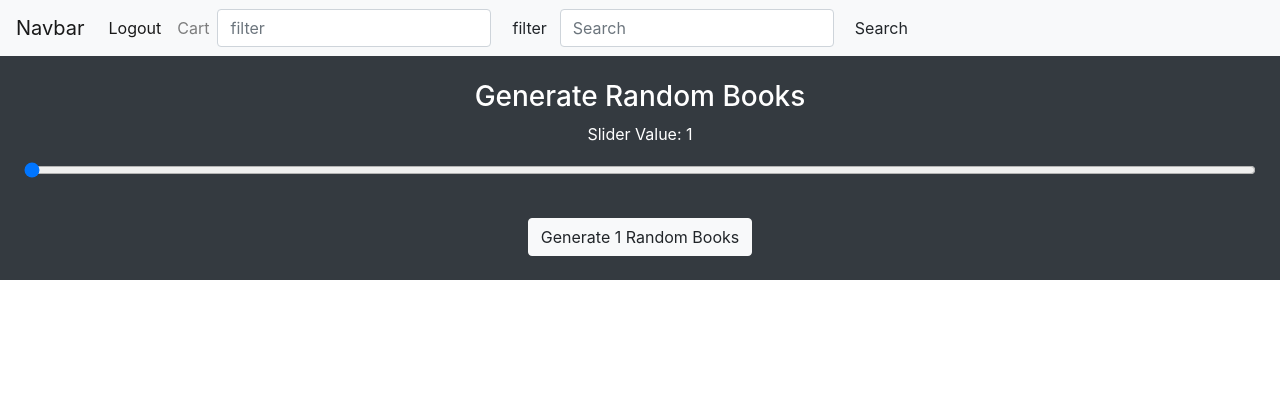
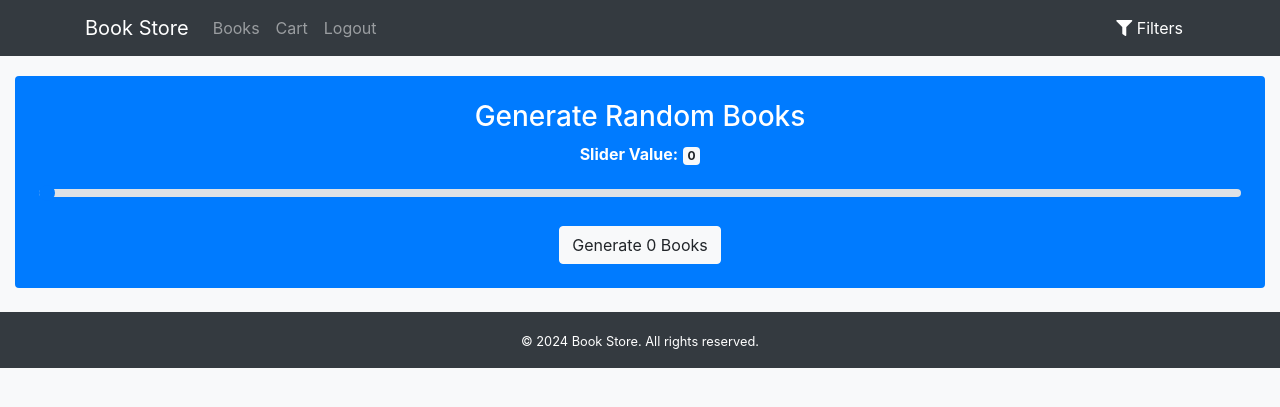
Before and after one commit to CitrinePanda628/shop, a Flask app: page /books in a window 1280 px wide. Shown: the top 407 px of the page. Run offline with Flask 3, Linux system fonts and the light colour scheme; some libraries are stand-ins or nearby versions.

Commit message:
add filter navbar

```diff
--- a/templates/home/main.html
+++ b/templates/home/main.html
@@ -1,5 +1,5 @@
 <!DOCTYPE html>
-<html>
+<html lang="en">
   <head>
     <meta charset="utf-8" />
     <meta name="viewport" content="width=device-width, initial-scale=1" />
@@ -11,60 +11,210 @@
     />
     <link
       rel="stylesheet"
-      href="https://stackpath.bootstrapcdn.com/font-awesome/4.7.0/css/font-awesome.min.css"
+      href="https://cdnjs.cloudflare.com/ajax/libs/font-awesome/5.15.4/css/all.min.css"
       crossorigin="anonymous"
     />
-<!-- this is main html -->
-    <title>
-        {% block title %}{% endblock %}
-    </title>
+    <title>{% block title %}{% endblock %}</title>
+    <style>
+      body {
+        background-color: #f8f9fa;
+      }
+
+      /* Main content area */
+      .main-content {
+        padding-top: 20px;
+      }
+
+      /* Customizing the navbar */
+      .navbar {
+        z-index: 999;
+      }
+
+      .navbar .form-inline input,
+      .navbar .form-inline select {
+        margin-left: 5px;
+      }
+
+      /* Aligning items in navbar */
+      .navbar .left-nav-items {
+        display: flex;
+        justify-content: flex-start;
+        flex: 1;
+      }
+
+      .navbar .right-nav-items {
+        display: flex;
+        justify-content: flex-end;
+      }
+
+      /* Filter form styling */
+      .filter-form {
+        display: none;
+        flex-wrap: wrap;
+        justify-content: flex-start;
+        gap: 8px;
+      }
+
+      .filter-form input,
+      .filter-form select {
+        width: 150px;
+        margin-bottom: 10px;
+      }
+
+      /* Toggle button styling */
+      .toggle-filters-btn {
+        background-color: transparent;
+        border: none;
+        color: #ffffff;
+      }
+
+      /* Hide other navbar items when filter is shown */
+      .navbar .left-nav-items {
+        display: flex;
+      }
+
+      .navbar .left-nav-items.hide {
+        display: none;
+      }
+
+      /* Toggle active class styling */
+      .filter-form.active {
+        display: flex;
+      }
+    </style>
   </head>
   <body>
     <!-- Navbar -->
-    <nav class="navbar navbar-expand-lg navbar-light bg-light">
-      <a class="navbar-brand" href="#">Navbar</a>
-      <button class="navbar-toggler" type="button" data-toggle="collapse" data-target="#navbarNav" aria-controls="navbarNav" aria-expanded="false" aria-label="Toggle navigation">
+    <nav class="navbar navbar-expand-lg navbar-dark bg-dark">
+      <div class="container">
+        <!-- Left side of navbar -->
+        <div class="left-nav-items">
+          <a class="navbar-brand" href="/">Book Store</a>
+          <button
+            class="navbar-toggler"
+            type="button"
+            data-toggle="collapse"
+            data-target="#navbarNav"
+            aria-controls="navbarNav"
+            aria-expanded="false"
+            aria-label="Toggle navigation"
+          >
             <span class="navbar-toggler-icon"></span>
           </button>
           <div class="collapse navbar-collapse" id="navbarNav">
             <ul class="navbar-nav">
-          <li class="nav-item active">
-            <a class="nav-link" href="/#">Logout</a>
+              <li class="nav-item">
+                <a class="nav-link" href="/books">Books</a>
               </li>
               <li class="nav-item">
-            <a class="nav-link" href="/cart">Cart</a>
+                <a class="nav-link" href="/cart">Cart
+                  {% set cart_count = session.get('cart', []) | length %}
+                  {% if cart_count > 0 %}
+                    <span class="badge badge-light">{{ cart_count }}</span>
+                  {% endif %}
+                </a>
+              </li>
+              <li class="nav-item">
+                <a class="nav-link" href="/logout">Logout</a>
               </li>
             </ul>
-        <form class="form-inline my-2 my-lg-0">
-            <input class="form-control mr-sm-2" type="filter" placeholder="filter" aria-label="Search">
-            <button class="btn bt-outline-success my-2 my-sm-0" type="submit">filter</button>
+          </div>
+        </div>
+
+        <!-- Right side of navbar for filters -->
+        <div class="right-nav-items">
+          <!-- Toggle button to show/hide filters -->
+          <button
+            class="btn btn-outline-light toggle-filters-btn"
+            type="button"
+            id="toggle-filters-btn"
+          >
+            <i class="fas fa-filter"></i> Filters
+          </button>
+
+          <!-- Filter Form in Navbar (Initially hidden) -->
+          <div class="filter-form" id="filter-form">
+            <form class="form-inline">
+              <!-- Book Name Filter -->
+              <input class="form-control" type="search" placeholder="Name" aria-label="Search" />
+
+              <!-- Author Name Filter -->
+              <input class="form-control" type="search" placeholder="Author" aria-label="Search" />
+
+              <!-- Rating Filter -->
+              <select class="form-control" aria-label="Rating">
+                <option value="">Rating</option>
+                <option value="1">1 Star</option>
+                <option value="2">2 Stars</option>
+                <option value="3">3 Stars</option>
+                <option value="4">4 Stars</option>
+                <option value="5">5 Stars</option>
+              </select>
+
+              <!-- Price Filter -->
+              <select class="form-control" aria-label="Price">
+                <option value="">Price</option>
+                <option value="low-high">Low to High</option>
+                <option value="high-low">High to Low</option>
+              </select>
+
+              <!-- Category Filter -->
+              <select class="form-control" aria-label="Category">
+                <option value="">Category</option>
+                <option value="action">Action</option>
+                <option value="romance">Romance</option>
+                <option value="poetry">Poetry</option>
+                <option value="fantasy">Fantasy</option>
+                <option value="mystery">Mystery</option>
+                <option value="thriller">Thriller</option>
+                <option value="sci-fi">Sci-Fi</option>
+                <option value="biography">Biography</option>
+              </select>
+
+              <button class="btn btn-outline-light" type="submit">Apply</button>
             </form>
-        <form class="form-inline my-2 my-lg-0">
-            <input class="form-control mr-sm-2" type="search" placeholder="Search" aria-label="Search">
-            <button class="btn bt-outline-success my-2 my-sm-0" type="submit">Search</button>
-        </form>
+          </div>
+        </div>
       </div>
     </nav>
 
-    <!-- Main content block -->
+    <!-- Main content area -->
+    <div class="main-content">
       {% block content %}{% endblock %}
+    </div>
+
+    <!-- Footer -->
+    <footer class="bg-dark text-white text-center py-3">
+      <div class="container">
+        <small>&copy; 2024 Book Store. All rights reserved.</small>
+      </div>
+    </footer>
 
     <!-- Script includes -->
     <script
-        src="https://code.jquery.com/jquery-3.2.1.slim.min.js"
-        integrity="sha384-KJ3o2DKtIkvYIK3UENzmM7KCkRr/rE9/Qpg6aAZGJwFDMVNA/GpGFF93hXpG5KkN"
+      src="https://code.jquery.com/jquery-3.6.0.min.js"
+      integrity="sha384-KyZXEAg3QhqLMpG8r+Knujsl5/5hb7O9v1d6pT4PeRM3F+3jfFjE6oTFbW8P2z5"
       crossorigin="anonymous"
     ></script>
     <script
-        src="https://cdnjs.cloudflare.com/ajax/libs/popper.js/1.12.9/umd/popper.min.js"
-        integrity="sha384-ApNbgh9B+Y1QKtv3Rn7W3mgPxhU9K/ScQsAP7hUibX39j7fakFPskvXusvfa0b4Q"
+      src="https://cdn.jsdelivr.net/npm/bootstrap@4.6.1/dist/js/bootstrap.bundle.min.js"
+      integrity="sha384-fQybjgWLrvvRgtW6B6SLPWxwtFqJpjn9OhcJL1/7C2Ofm09Qj8CU/NF9iLY+64z4"
       crossorigin="anonymous"
     ></script>
-    <script
-        src="https://maxcdn.bootstrapcdn.com/bootstrap/4.0.0/js/bootstrap.min.js"
-        integrity="sha384-JZR6Spejh4U02d8jOt6vLEHfe/JQGiRRSQQxSfFWpi1MquVdAyjUar5+76PVCmYl"
-        crossorigin="anonymous"
-    ></script>
-    <script src="{{ url_for('static', filename='script.js') }}"></script>
+
+    <!-- Custom Script to Toggle Filters and Navbar Items -->
+    <script>
+      const toggleBtn = document.getElementById("toggle-filters-btn");
+      const filterForm = document.getElementById("filter-form");
+      const navbarItems = document.querySelector(".navbar .left-nav-items");
+
+      toggleBtn.addEventListener("click", () => {
+        // Toggle filter form visibility
+        filterForm.classList.toggle("active");
+
+        // Hide or show left navbar items based on the filter form visibility
+        navbarItems.classList.toggle("hide");
+      });
+    </script>
   </body>
 </html>
--- a/templates/home/web.html
+++ b/templates/home/web.html
@@ -1,42 +1,59 @@
 {% extends 'home/main.html' %}
-<!-- this is web html -->
+
 {% block title %}Books{% endblock %}
 
 {% block content %}
+<div class="container-fluid">
+  <div class="row">
+    <!-- Main Content -->
+    <div class="col-lg-12 col-md-12 col-sm-12">
+      <!-- Slider Container -->
+      <div class="slider-container text-center bg-primary text-white p-4 mb-4 rounded">
+        <h3>Generate Random Books</h3>
+        <p>
+          <strong>Slider Value:</strong>
+          <span id="slider-value" class="badge badge-light">{{ num_books }}</span>
+        </p>
         <form method="POST" action="{{ url_for('books_more.generate_books') }}">
-    <div class="slider-container text-center bg-dark text-white p-4">
-        <h3>Generate Random Books</h3>
-        <p>Slider Value: <span id="slider-value">{{ num_books }}</span></p>
-        <input type="range" id="book-slider" min="1" max="100" value="{{ num_books }}" class="form-control-range" name="num_books">
-        <br>
-        <button type="submit" class="btn btn-light mt-3" id="generate-button">
-            Generate <span id="slider-count">{{ num_books }}</span> Random Books
+          <input
+            type="range"
+            id="book-slider"
+            min="1"
+            max="100"
+            value="{{ num_books }}"
+            class="custom-range"
+            name="num_books"
+            aria-label="Number of books"
+            aria-describedby="slider-value"
+          />
+          <button type="submit" class="btn btn-light mt-3">
+            Generate <span id="slider-count">{{ num_books }}</span> Books
           </button>
+        </form>
       </div>
-</form>
 
-<div class="container text-center">
-    <div class="row" id="content">
+      <!-- Book Cards -->
+      <div class="row">
         {% for book in books %}
-        <div class="col-sm-4 mb-4">
-            <div class="card" style="width:18rem;">
-                <a href="/book/{{ book.id }}">
-                    <img src="{{ book.img }}" class="card-img-top" alt="Random book image">
-                </a>
+        <div class="col-lg-4 col-md-6 mb-4">
+          <div class="card shadow-sm h-100">
+            <img src="{{ book.img }}" class="card-img-top" alt="{{ book.name }}" />
             <div class="card-body">
               <h5 class="card-title">{{ book.name }}</h5>
-                    <p class="card-text" style="font-size: small;">{{ book.description }}</p>
+              <p class="card-text text-muted">{{ book.description }}</p>
             </div>
             <ul class="list-group list-group-flush">
-                    <li class="list-group-item">{{ book.author }}</li>
-                    <li class="list-group-item">${{ book.price }}</li>
-                    <li class="list-group-item {% if book.rating <= 2 %}text-danger{% elif book.rating <= 3.5 %}text-warning{% else %}text-success{% endif %}">{{ book.rating }} / 5</li>
+              <li class="list-group-item"><strong>Author:</strong> {{ book.author }}</li>
+              <li class="list-group-item"><strong>Price:</strong> ${{ book.price }}</li>
+              <li class="list-group-item {% if book.rating <= 2 %}text-danger{% elif book.rating <= 3.5 %}text-warning{% else %}text-success{% endif %}">
+                <strong>Rating:</strong> {{ book.rating }} / 5
+              </li>
               <li class="list-group-item {% if book.stock <= 0 %}text-danger{% elif book.stock <= 10 %}text-warning{% else %}text-success{% endif %}">
-                        {% if book.stock <= 0 %}Not in stock{% else %}{{ book.stock }} in stock{% endif %}
+                {% if book.stock <= 0 %}Out of Stock{% else %}{{ book.stock }} Available{% endif %}
               </li>
               <li class="list-group-item"><strong>Category:</strong> {{ book.category }}</li>
             </ul>
-                <div class="card-body">
+            <div class="card-body text-center">
               <a href="/book/{{ book.id }}" class="btn btn-primary">View Details</a>
             </div>
           </div>
@@ -44,21 +61,20 @@
         {% endfor %}
       </div>
     </div>
+  </div>
+</div>
 
 {% block javascript %}
-<script type="text/javascript">
-    const slider = document.getElementById('book-slider');
-    const output = document.getElementById('slider-count');
-    const sliderValueDisplay = document.getElementById('slider-value');
+<script>
+  const slider = document.getElementById("book-slider");
+  const sliderValue = document.getElementById("slider-value");
+  const sliderCount = document.getElementById("slider-count");
 
-    output.innerHTML = slider.value;
-    sliderValueDisplay.innerHTML = slider.value;
-
-    slider.oninput = function() {
-        output.innerHTML = this.value;
-        sliderValueDisplay.innerHTML = this.value;
+  // Update the displayed value dynamically as the slider moves
+  slider.oninput = function () {
+    sliderValue.textContent = this.value;
+    sliderCount.textContent = this.value;
   };
 </script>
 {% endblock %}
-
 {% endblock %}
```
Lines whose indentation alone changed are shown as unchanged.
